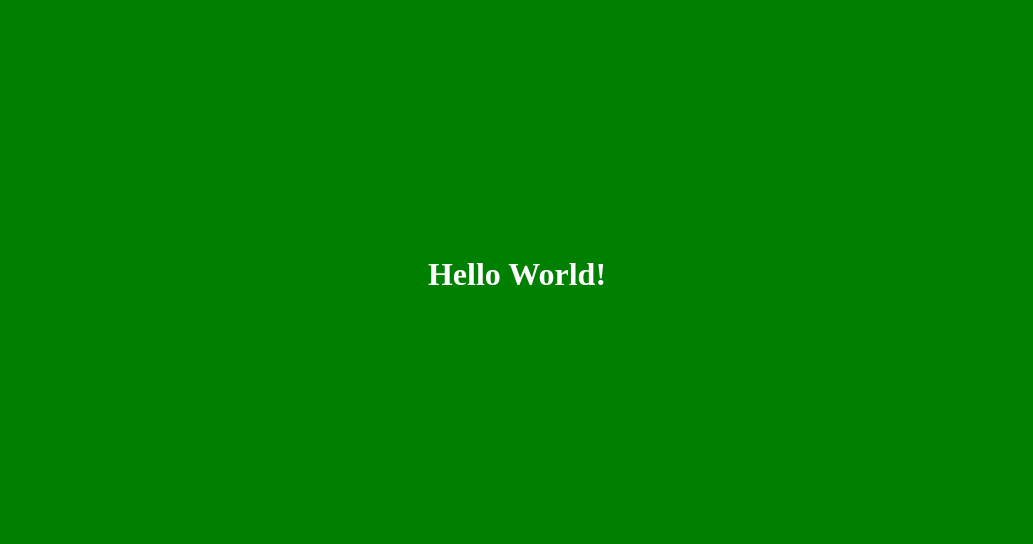
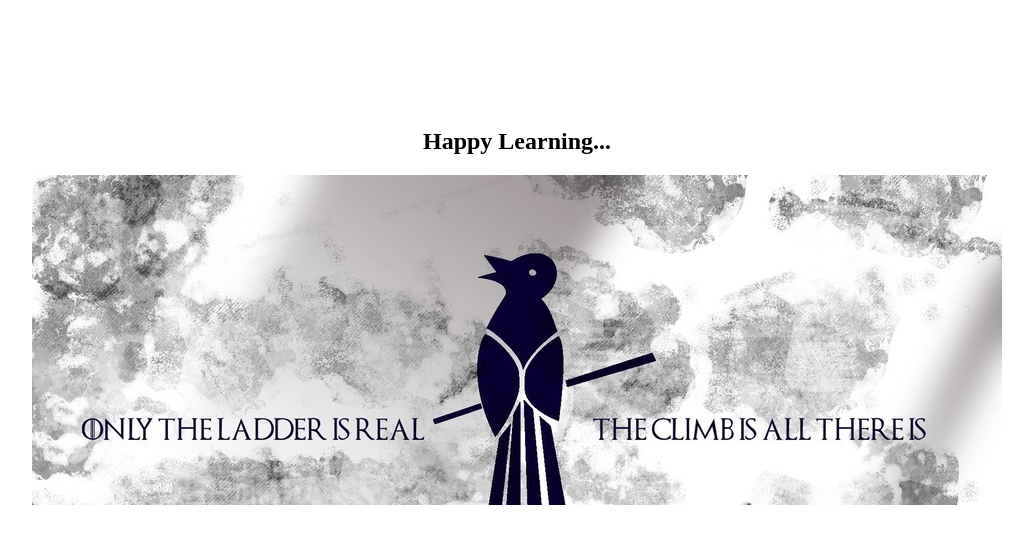
Before and after one commit to git-mahfuz/awsdemo, a plain HTML site: page index.html in a window 1280 px wide. Shown: the whole page, without its empty margins (123-1156 px from the left). Drawn offline with Linux system fonts and the light colour scheme.

Commit message:
Homepage

```diff
--- a/index.html
+++ b/index.html
@@ -3,9 +3,11 @@
 <head>
 	<title>AWS ELB Demo</title>
 </head>
-<body style="background-color: green; text-align: center; margin-top: 20%; color: white;">
+<body style="background-color: #FFFFFF; text-align: center; margin-top: 10%; color: #000000;">
 
-<h1>Hello World!</h1>
+<h2><strong>Happy Learning...</strong></h2>
+
+<img src="images/got.jpeg">
 
 </body>
 </html>
```
Also changed, not shown: images/got.jpeg (added).
